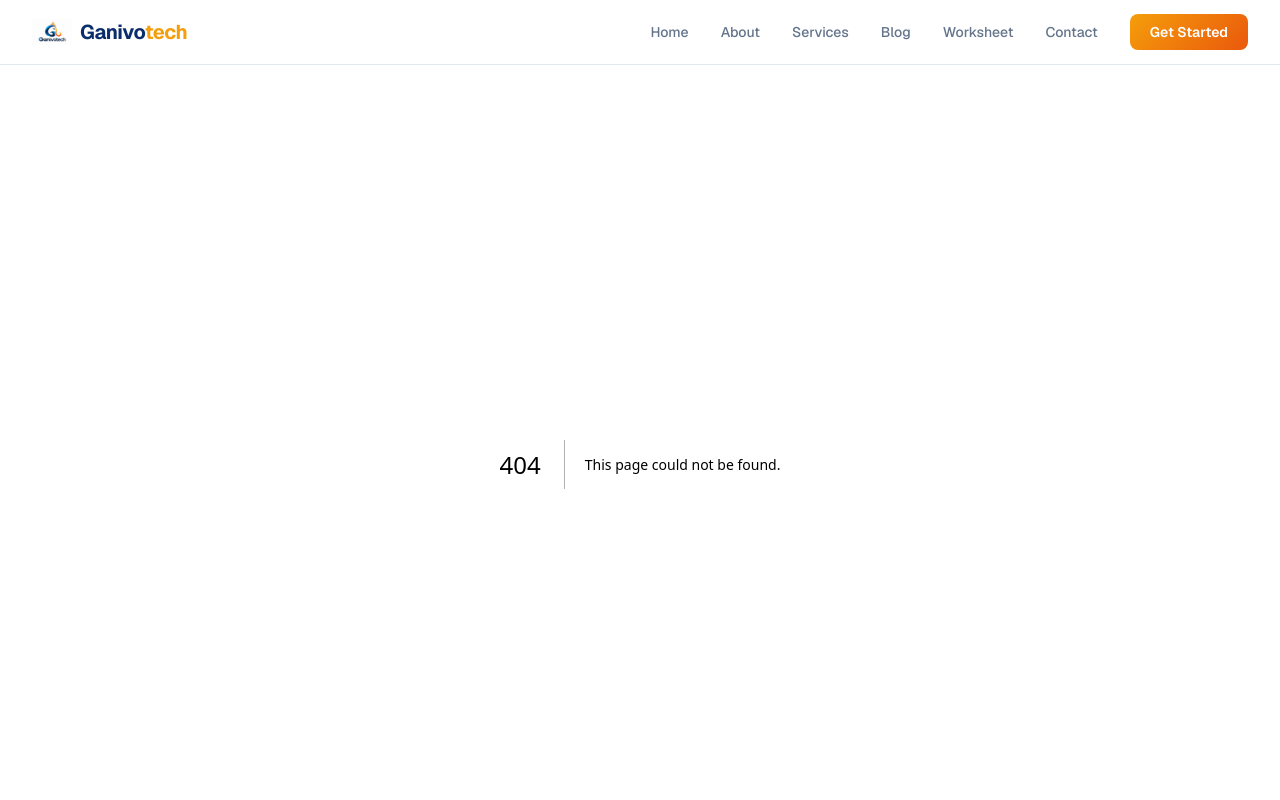
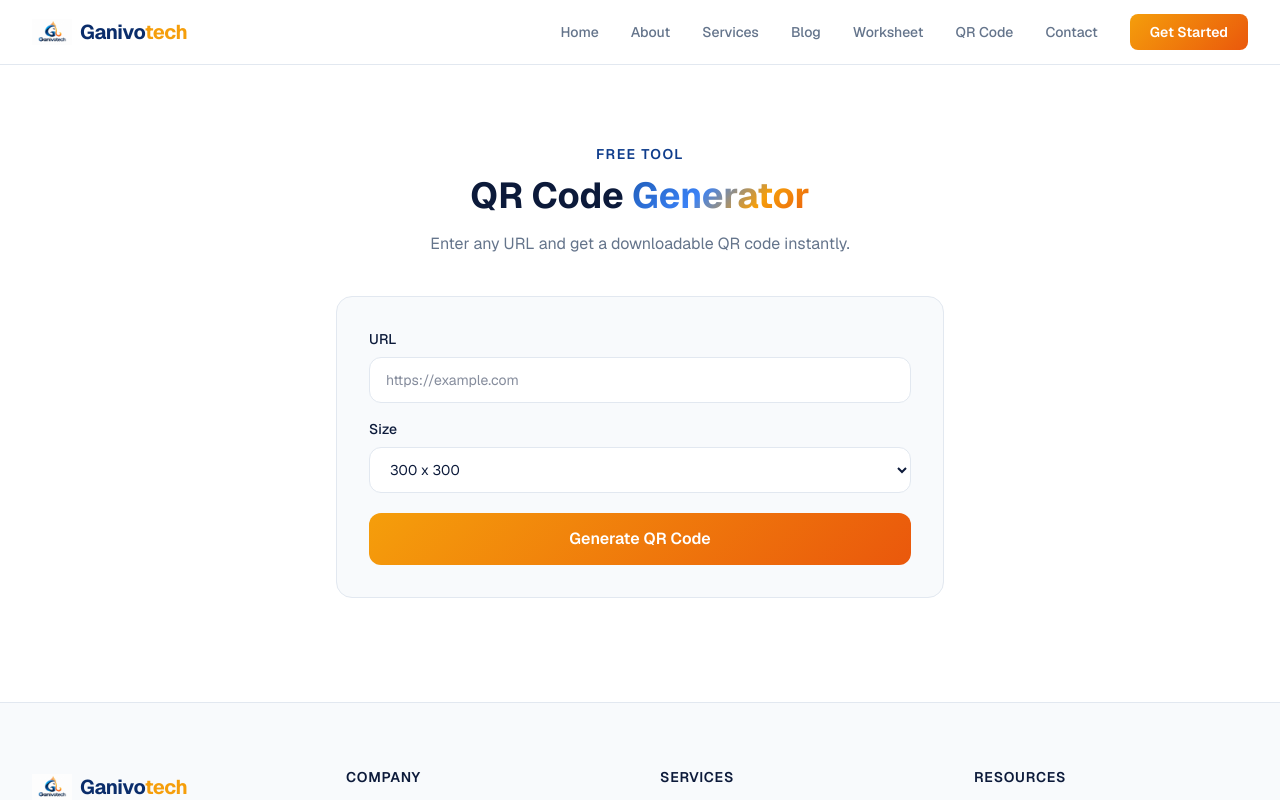
Before and after one commit to mayankshukla96/ganivotech, a Next.js app: page /tools/qr-generator in a window 1280 px wide. Before the commit this address had no page. Shown: the top 800 px of the page. Built offline with nearby package versions, Linux system fonts and the light colour scheme.

Commit message:
Add QR code generator tool

```diff
--- /dev/null
+++ b/src/app/tools/qr-generator/page.js
@@ -0,0 +1,111 @@
+"use client";
+
+import { useState } from "react";
+import { motion } from "framer-motion";
+
+export default function QRGenerator() {
+  const [url, setUrl] = useState("");
+  const [qrUrl, setQrUrl] = useState("");
+  const [size, setSize] = useState("300");
+
+  function generate(e) {
+    e.preventDefault();
+    if (!url.trim()) return;
+    const encoded = encodeURIComponent(url.trim());
+    setQrUrl(
+      `https://api.qrserver.com/v1/create-qr-code/?size=${size}x${size}&data=${encoded}&format=png`
+    );
+  }
+
+  function download() {
+    const a = document.createElement("a");
+    a.href = qrUrl;
+    a.download = "qr-code.png";
+    a.click();
+  }
+
+  return (
+    <section className="py-20">
+      <div className="max-w-2xl mx-auto px-4 sm:px-6 lg:px-8">
+        <motion.div
+          className="text-center mb-10"
+          initial={{ opacity: 0, y: 20 }}
+          animate={{ opacity: 1, y: 0 }}
+        >
+          <p className="text-sm font-semibold text-primary uppercase tracking-widest mb-3">
+            Free Tool
+          </p>
+          <h1 className="text-4xl font-bold mb-4">
+            QR Code <span className="gradient-text">Generator</span>
+          </h1>
+          <p className="text-muted">
+            Enter any URL and get a downloadable QR code instantly.
+          </p>
+        </motion.div>
+
+        <motion.form
+          onSubmit={generate}
+          className="rounded-2xl border border-border bg-surface p-6 sm:p-8 mb-6"
+          initial={{ opacity: 0, y: 20 }}
+          animate={{ opacity: 1, y: 0 }}
+          transition={{ delay: 0.1 }}
+        >
+          <label className="block text-sm font-medium mb-2">URL</label>
+          <input
+            type="url"
+            required
+            placeholder="https://example.com"
+            value={url}
+            onChange={(e) => setUrl(e.target.value)}
+            className="w-full px-4 py-3 rounded-xl border border-border bg-background text-sm focus:outline-none focus:border-primary transition-colors mb-4"
+          />
+
+          <label className="block text-sm font-medium mb-2">Size</label>
+          <select
+            value={size}
+            onChange={(e) => setSize(e.target.value)}
+            className="w-full px-4 py-3 rounded-xl border border-border bg-background text-sm focus:outline-none focus:border-primary transition-colors mb-5"
+          >
+            <option value="200">200 x 200</option>
+            <option value="300">300 x 300</option>
+            <option value="500">500 x 500</option>
+            <option value="800">800 x 800</option>
+            <option value="1000">1000 x 1000</option>
+          </select>
+
+          <button
+            type="submit"
+            className="w-full py-3.5 rounded-xl gradient-bg-orange text-white font-semibold hover:opacity-90 transition-opacity"
+          >
+            Generate QR Code
+          </button>
+        </motion.form>
+
+        {qrUrl && (
+          <motion.div
+            className="rounded-2xl border border-border bg-surface p-6 sm:p-8 text-center"
+            initial={{ opacity: 0, y: 20 }}
+            animate={{ opacity: 1, y: 0 }}
+          >
+            <div className="inline-block p-4 bg-white rounded-xl mb-5">
+              <img
+                src={qrUrl}
+                alt="QR Code"
+                className="mx-auto"
+                style={{ width: Math.min(Number(size), 300), height: Math.min(Number(size), 300) }}
+              />
+            </div>
+            <div>
+              <button
+                onClick={download}
+                className="px-6 py-2.5 rounded-lg gradient-bg text-white text-sm font-semibold hover:opacity-90 transition-opacity"
+              >
+                Download QR Code
+              </button>
+            </div>
+          </motion.div>
+        )}
+      </div>
+    </section>
+  );
+}
--- a/src/components/Navbar.js
+++ b/src/components/Navbar.js
@@ -11,6 +11,7 @@ const navLinks = [
   { href: "/services", label: "Services" },
   { href: "/blog", label: "Blog" },
   { href: "/worksheet", label: "Worksheet" },
+  { href: "/tools/qr-generator", label: "QR Code" },
   { href: "/contact", label: "Contact" },
 ];
 
```
